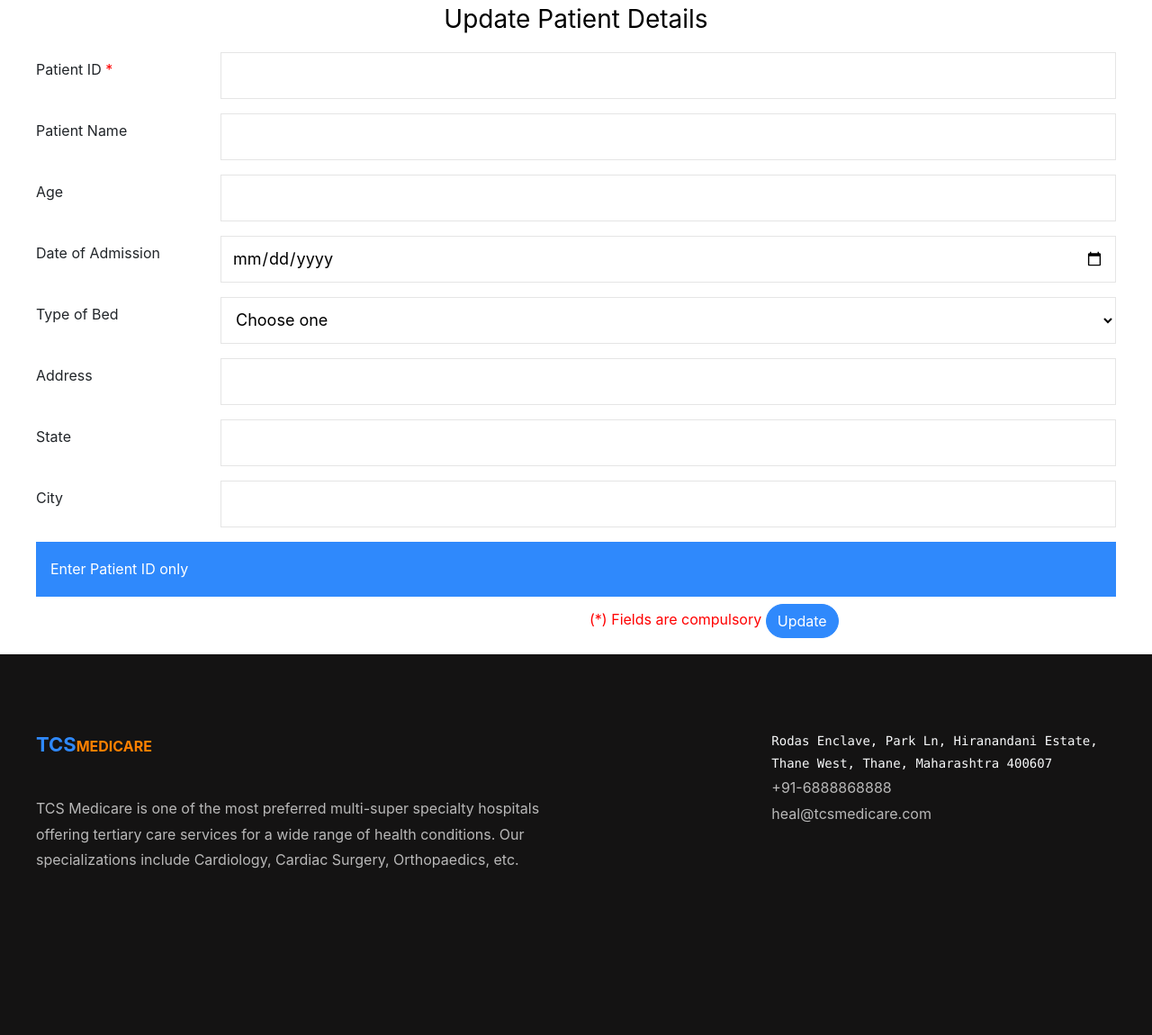
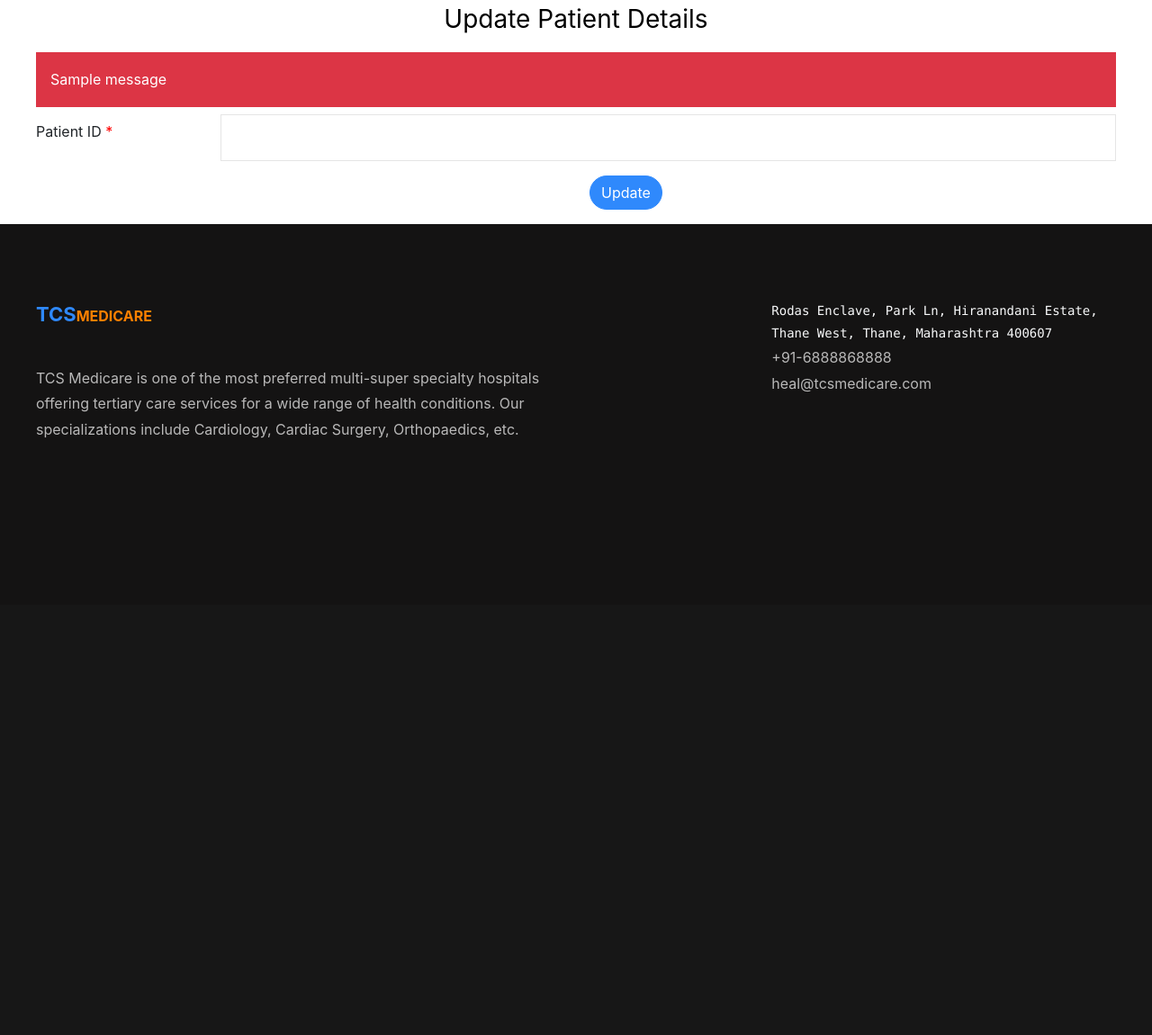
Before and after one commit to TCSCaseStudy/FlaskCS_26thJune, a Flask app: page /updatePatient in a window 1280 px wide; the page is wider, and only the part inside the window is pictured. Shown: the part 163-1313 px from the top of that part at 90% size. After the commit the page ends 650 px from the top of that part, so only its background shows below. Run offline with Flask 2, Linux system fonts and the light colour scheme; one stand-in notice (Sample message) is shown; some libraries are stand-ins or nearby versions.

Commit message:
acceptance criteria satisfied

```diff
--- a/app/routes.py
+++ b/app/routes.py
@@ -22,7 +22,7 @@ app.config['MYSQL_CURSORCLASS'] = 'DictCursor'
 # ----------------------------------------------
 
 # for ubuntu user
-app.config['MYSQL_UNIX_SOCKET'] = '/opt/lampp/var/mysql/mysql.sock'
+# app.config['MYSQL_UNIX_SOCKET'] = '/opt/lampp/var/mysql/mysql.sock'
 # ----------------------------------------------
 mysql = MySQL(app)
 
@@ -132,8 +132,7 @@ def createPatient():
     msg = ''
     message=''
     ts = time.time()
-    timestamp = datetime.datetime.fromtimestamp(
-        ts).strftime('%Y-%m-%d')
+    timestamp = datetime.datetime.fromtimestamp(ts).strftime('%Y-%m-%d')
     if request.method == 'POST' and request.form.get('ssn'):
         cursor = mysql.connection.cursor(MySQLdb.cursors.DictCursor)
         try:
@@ -149,52 +148,54 @@ def createPatient():
             cursor.close()
     return render_template("includes/createPatient.html", msg=msg,message=message,timestamp=timestamp)
 
-
 @app.route("/updatePatient", methods=['GET', 'POST'])
 def updatePatient():
+    msg=''
+    message=''
+    done=False
+    ts = time.time()
+    timestamp = datetime.datetime.fromtimestamp(ts).strftime('%Y-%m-%d')
+    if request.method == 'POST' and 'pid' in request.form:
+        pid = request.form['pid']
+        session['pid']=pid
+        cursor = mysql.connection.cursor()
+        cursor.execute('SELECT * from patient where ws_pat_id =%s',[pid])
+        res=cursor.fetchone()
+        if res:
+            flash("Patient Found. Edit details to update!")
+            return render_template("includes/updatePatient.html",pid=pid,name=res['ws_pat_name'],age=res['ws_age'],doj=res['ws_doj'],bedType=res['ws_rtype'],address=res['ws_adrs'],state=res['ws_pat_state'],city=res['ws_pat_city'], msg='info',done=True,message=message,timestamp=timestamp)
+        else:
+            flash("Patient not registered. Please check the ID")
+            return render_template("includes/updatePatient.html",msg='',message=message,done=done)
+
+    return render_template("includes/updatePatient.html",msg=msg,message=msg,done=done)
+
+
+@app.route("/insertPatData", methods=['GET', 'POST'])
+def insertPatData():
     msg = ''
     message = ''
+    done = False
     ts = time.time()
-    timestamp = datetime.datetime.fromtimestamp(
-        ts).strftime('%Y-%m-%d')
-    if request.method == 'POST' and request.form.get('pid'):
-        pid = request.form['pid']
+    timestamp = datetime.datetime.fromtimestamp(ts).strftime('%Y-%m-%d')
+    if request.method == 'POST' and 'name' in request.form:
         name = request.form['name']
+        age = request.form['age']
+        doj = request.form['doj']
+        bedType = request.form['bedType']
+        address = request.form['address']
+        state = request.form['state']
+        city = request.form['city']
         cursor = mysql.connection.cursor()
-        cursor.execute('SELECT * from patient where ws_pat_id=%s',[pid])
-        res=cursor.fetchone()
-        if not res:
-            flash("Patient not registered. Please check the ID")
-            return render_template("includes/updatePatient.html", msg=msg, message=message,timestamp=timestamp)
-        if len(pid)>0 and len(name)>0:
-            age = request.form['age']
-            doj = request.form['doj']
-            bedType = request.form['bedType']
-            address = request.form['address']
-            state = request.form['state']
-            city = request.form['city']
-            try:
-                cursor.execute('Update patient set ws_pat_name=%s,ws_age=%s,ws_doj=%s,ws_rtype=%s,ws_adrs=%s,ws_pat_state=%s,ws_pat_city=%s where ws_pat_id=%s',
-                            (name, age, doj, bedType, address, state, city, pid))
-                mysql.connection.commit()
-                flash('Patient update initiated successfully')
-                msg = 'success'
-                return render_template("includes/updatePatient.html", name=name, age=age, doj=doj, bedType=bedType, address=address, state=state, city=city, pid=pid,msg=msg,message=message,timestamp=timestamp)
-            except:
-                flash("Failed to update Patient details. Please try again with different field values!")
-                return render_template("includes/updatePatient.html", msg=msg, message=message, timestamp=timestamp)
-            finally:
-                cursor.close()
-
-        elif len(pid)>0 and len(name)==0:
-            msg='info'
-            flash("Patient Found. Edit details to update!")
-            return render_template("includes/updatePatient.html", pid=res['ws_pat_id'],name=res['ws_pat_name'],age=res['ws_age'],doj=res['ws_doj'],bedType=res['ws_rtype'],address=res['ws_adrs'],state=res['ws_pat_state'],city=res['ws_pat_city'],msg=msg,message=message,timestamp=timestamp)
-        else:
-            flash("Patient not registered. Please check the ID")
-    flash("Enter Patient ID only")
-    return render_template("includes/updatePatient.html", msg='info', message=message,timestamp=timestamp)
-
+        try:
+            cursor.execute('UPDATE patient set ws_pat_name=%s,ws_age=%s,ws_doj=%s,ws_rtype=%s,ws_adrs=%s,ws_pat_state=%s,ws_pat_city=%s where ws_pat_id=%s',(name,age,doj,bedType,address,state,city,session['pid']))
+            mysql.connection.commit()
+            flash('Patient update initiated successfully')
+            return render_template("includes/updatePatient.html",done=False,msg='success',message=message)
+        except:
+            flash(
+                "Failed to update Patient details. Please try again with different field values!")
+    return render_template("includes/updatePatient.html",msg=msg,message=message,timestamp=timestamp)
 
 
 @app.route("/deletePatient", methods=['GET', 'POST'])
--- a/app/templates/includes/updatePatient.html
+++ b/app/templates/includes/updatePatient.html
@@ -12,13 +12,37 @@
     <div class="row d-flex justify-content-center">
         <h3 style="color: black;">Update Patient Details</h3><br><br>
     </div>
-    <form action="" method="post" id="form">
+    {% for message in get_flashed_messages() %}
+    {% if msg=="success" %}
+    <div class="p-3 mb-2 bg-success text-white">{{ message }}</div>
+    {% elif msg=="info" %}
+    <div class="p-3 mb-2 bg-primary text-white">{{ message }}</div>
+    {% else %}
+    <div class="p-3 mb-2 bg-danger text-white">{{ message }}</div>
+    {% endif %}
+    {% endfor %}
+
+    <form action="{{url_for('updatePatient')}}" method="post" id="form1">
         <div class="form-group row">
             <label class="col-sm-2 col-form-label text-body required">Patient ID</label>
             <div class="col-sm-10">
+                {% if done %}
+                <input type="text" name="pid" class="form-control" value="{{pid}}" minlength="9" maxlength="9" pattern="\d*" readonly>
+                {% else %}
                 <input type="text" name="pid" class="form-control" value="{{pid}}" minlength="9" maxlength="9" pattern="\d*">
+                {% endif %}
             </div>
         </div>
+        {% if not done %}
+        <div class="form-group row">
+            <div class="col-sm-12 offset-sm-6">
+                <button type="submit" value="submit" class="btn btn-primary">Update</button>
+            </div>
+        </div>
+        {% endif %}
+    </form>
+    {% if done %}
+    <form action="{{url_for('insertPatData')}}" method="post" id="form1">
         <div class="form-group row">
             <label class="col-sm-2 col-form-label text-body ">Patient Name</label>
             <div class="col-sm-10">
@@ -79,22 +103,14 @@
                 <input type="text" name="city" class="form-control" value="{{city}}">
             </div>
         </div>
-        {% for message in get_flashed_messages() %}
-        {% if msg=="success" %}
-        <div class="p-3 mb-2 bg-success text-white">{{ message }}</div>
-        {% elif msg=="info" %}
-        <div class="p-3 mb-2 bg-primary text-white">{{ message }}</div>
-        {% else %}
-        <div class="p-3 mb-2 bg-danger text-white">{{ message }}</div>
-        {% endif %}
-        {% endfor %}
+
         <div class="form-group row">
             <div class="col-sm-12 offset-sm-6">
-                <label style="color:red" ;>(*) Fields are compulsory</label>
                 <button type="submit" value="submit" class="btn btn-primary">Update</button>
             </div>
         </div>
     </form>
+    {% endif %}
 
 </div>
 {% endblock %}
```
Also changed, not shown: app/templates/includes/createPatient.html (+8 -7 lines), app/templates/includes/register.html (+4 -3 lines).
